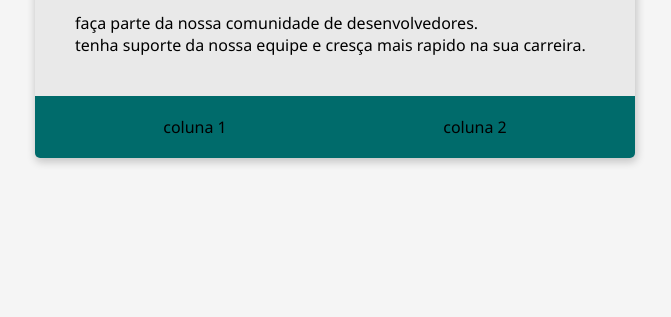
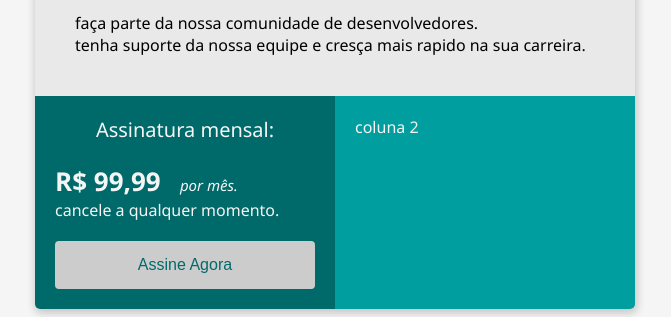
Before and after one commit to DiegoAugusto22/ProjetoAbutua.modulo2, a plain HTML site: page index.html in a window 1280 px wide. Shown: the part 613-930 px from the top of the page, without its empty margins (305-976 px from the left). Before the commit the page ends 800 px from the top, so only its background shows below. Drawn offline with Linux system fonts and the light colour scheme.

Commit message:
closes #4 button e span git commit -m closes

```diff
--- a/index.html
+++ b/index.html
@@ -30,9 +30,7 @@
 
         .flex-container {
             display: flex;
-            background-color: #006B6B;
             justify-content: space-around;
-            padding: 20px;
         }
         .header-title {
             color: #006F6F;
@@ -46,6 +44,60 @@
             font-weight: 500;
             margin-bottom: 15px;
 
+        }
+
+        .col-1{
+            background-color: #006A6A;
+            width: 50%;
+            padding: 20px;
+            color: #F5F5F5;
+        }
+
+        .col-2{
+            background-color: #009E9E;
+            width: 50%;
+            padding: 20px;
+            color: #F5F5F5;
+
+        }
+
+        .subscription-title{
+            font-size: 20px;
+            text-align: center;
+            margin-bottom: 20px;
+        }
+
+        .price{
+            font-size: 26px;
+            font-weight: 700;
+        }
+
+        .month{
+            font-size: 15px;
+            font-style: italic;
+            margin-left: 15px;
+
+        }
+
+        .button{
+            margin-top: 20px;
+
+            width: 100%;
+            padding: 15px 32px;
+
+            color: #006A6A;
+            background-color: #CCCCCC;
+
+            font-size: 16px;
+
+            border-radius: 4px;
+            border: none;
+
+            cursor: pointer;
+        }
+
+        .button:hover {
+            background-color: #E9E9E9;
         }
     </style>
 
@@ -66,10 +118,23 @@
             </div>
         </div>
         <div class="flex-container">
-            <div>
-                coluna 1
+            <div class="col-1">
+                <div class="subscription-title">
+                    Assinatura mensal:
+                </div>
+
+                <div>
+                    <SPan class="price">R$ 99,99</SPan>
+                    <SPan class="month">por mês.</SPan>
+                </div>
+
+                <div>
+                    cancele a qualquer momento.
+                </div>
+
+                <button class="button">Assine Agora</button>
             </div>
-            <div>
+            <div class="col-2">
                 coluna 2
             </div>
         </div>
```
